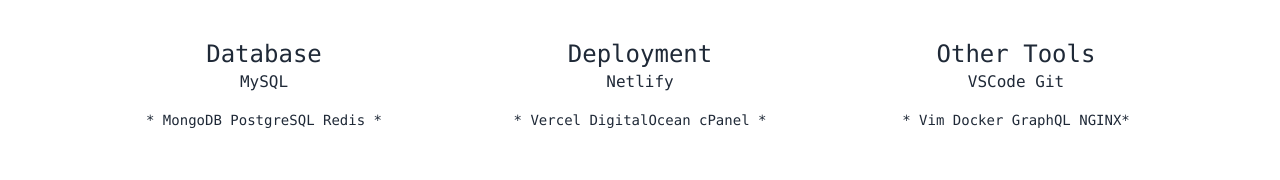
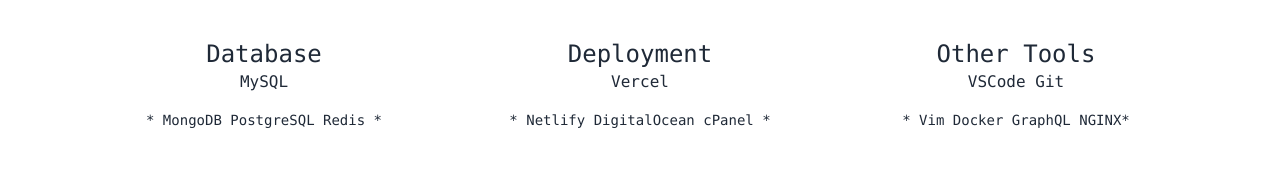
Before and after one commit to rizqisamawa/portfolio, a Next.js app: page /skill in a window 1280 px wide. Shown: the part 314-494 px from the top of the page. Built offline with nearby package versions, Linux system fonts and the light colour scheme.

Commit message:
final development

```diff
--- a/pages/skill.js
+++ b/pages/skill.js
@@ -40,9 +40,9 @@ function Skill() {
           </div>
           <div>
             <p className="text-2xl font-mono">Deployment</p>
-            <p className="text-1xl font-mono">Netlify</p>
+            <p className="text-1xl font-mono">Vercel</p>
             <p className="text-sm font-mono mt-4">
-              * Vercel DigitalOcean cPanel *
+              * Netlify DigitalOcean cPanel *
             </p>
           </div>
           <div>
```
